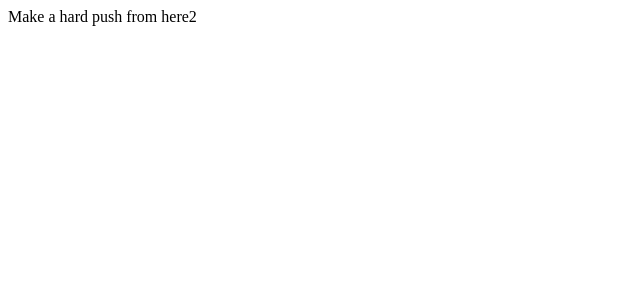
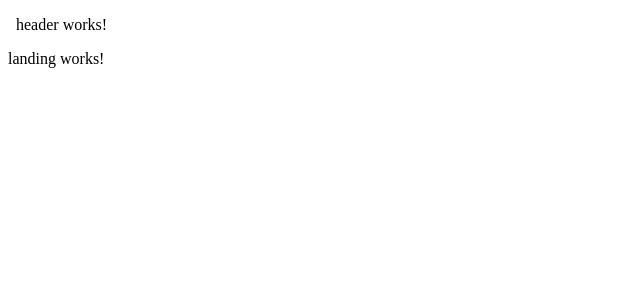
Before and after one commit to pintar9990/AllSportsAngular, an Angular app: page /streaming in a window 1280 px wide. Before the commit this address led to /. Shown: the top 300 px of the page, without its empty margins (0-640 px from the left). Built offline with nearby package versions, Linux system fonts and the light colour scheme.

Commit message:
Commit estructura

```diff
--- a/angular.json
+++ b/angular.json
@@ -91,5 +91,8 @@
         }
       }
     }
+  },
+  "cli": {
+    "analytics": "4851d344-81d9-4bef-b46e-93aa3aaf0525"
   }
 }
--- a/src/app/app.component.html
+++ b/src/app/app.component.html
@@ -1 +1,4 @@
-Make a hard push from here2
+<body>
+<app-header></app-header>
+</body>
+<router-outlet></router-outlet>
--- a/src/app/app.component.ts
+++ b/src/app/app.component.ts
@@ -1,10 +1,12 @@
 import { Component } from '@angular/core';
 import { RouterOutlet } from '@angular/router';
+import {LandingComponent} from "./landing/landing.component";
+import {HeaderComponent} from "./header/header.component";
 
 @Component({
   selector: 'app-root',
   standalone: true,
-  imports: [RouterOutlet],
+  imports: [RouterOutlet, LandingComponent, HeaderComponent],
   templateUrl: './app.component.html',
   styleUrl: './app.component.css'
 })
--- a/src/app/app.routes.ts
+++ b/src/app/app.routes.ts
@@ -1,3 +1,7 @@
 import { Routes } from '@angular/router';
+import {LandingComponent} from "./landing/landing.component";
 
-export const routes: Routes = [];
+export const routes: Routes = [
+  { path: '', redirectTo: '/streaming', pathMatch: 'full' },
+  { path: 'streaming', component: LandingComponent },
+];
--- /dev/null
+++ b/src/app/header/header.component.html
@@ -0,0 +1 @@
+<p>header works!</p>
--- /dev/null
+++ b/src/app/landing/landing.component.html
@@ -0,0 +1 @@
+<p>landing works!</p>
```
Also changed, not shown: src/app/header/header.component.ts (added, +12 -0 lines), src/app/landing/landing.component.ts (added, +12 -0 lines), src/app/header/header.component.css (added), src/app/landing/landing.component.css (added), 2 other files (tests, documents, lock files or other folders).
